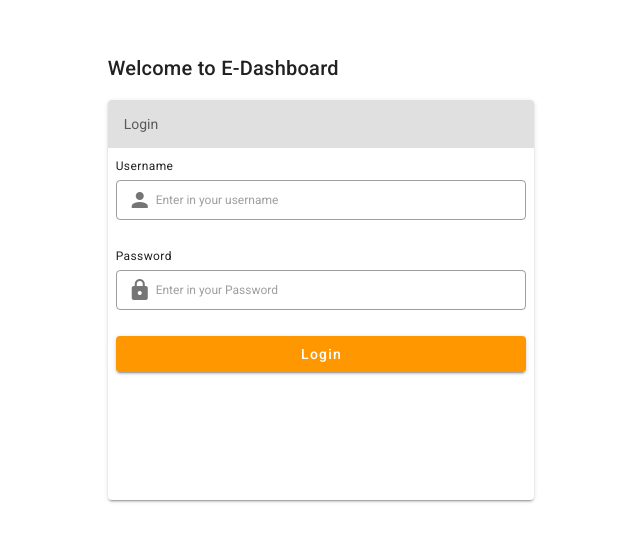
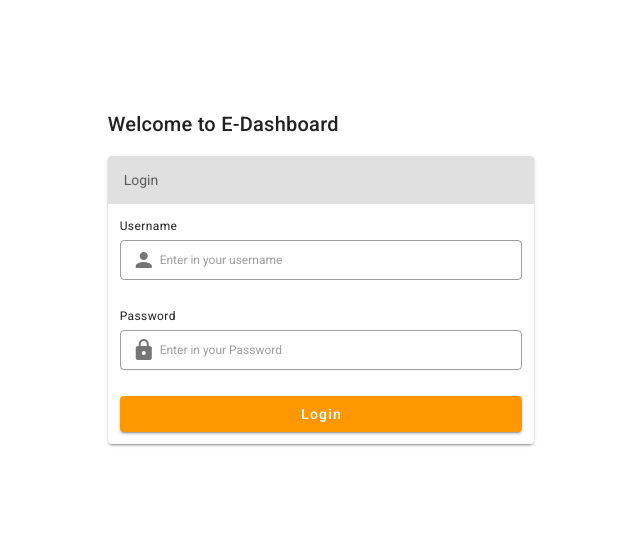
Before and after one commit to backendpapa/edashboard, a Vue app: page / in a window 1280 px wide. Shown: the part 124-666 px from the top of the page, without its empty margins (319-959 px from the left). Built offline with nearby package versions, Linux system fonts and the light colour scheme.

Commit message:
make it better

```diff
--- a/src/views/Login.vue
+++ b/src/views/Login.vue
@@ -3,11 +3,11 @@
      <v-row no-gutters align="center" justify="center" style="height:100vh">
        <v-col cols="8" sm="10" md="10" xl="4" lg="4">
          <p class="text-h6">Welcome to E-Dashboard</p>
-         <v-card style="height:50vh" >
+         <v-card  >
            <v-subheader class="grey lighten-2">
              Login
            </v-subheader>
-           <div class="ma-2">
+           <div class="pa-3">
              <p class="text-caption ">Username</p>
              <v-text-field outlined dense prepend-inner-icon="mdi-account" class="text-caption mt-n3" placeholder="Enter in your username"></v-text-field>
 
```
